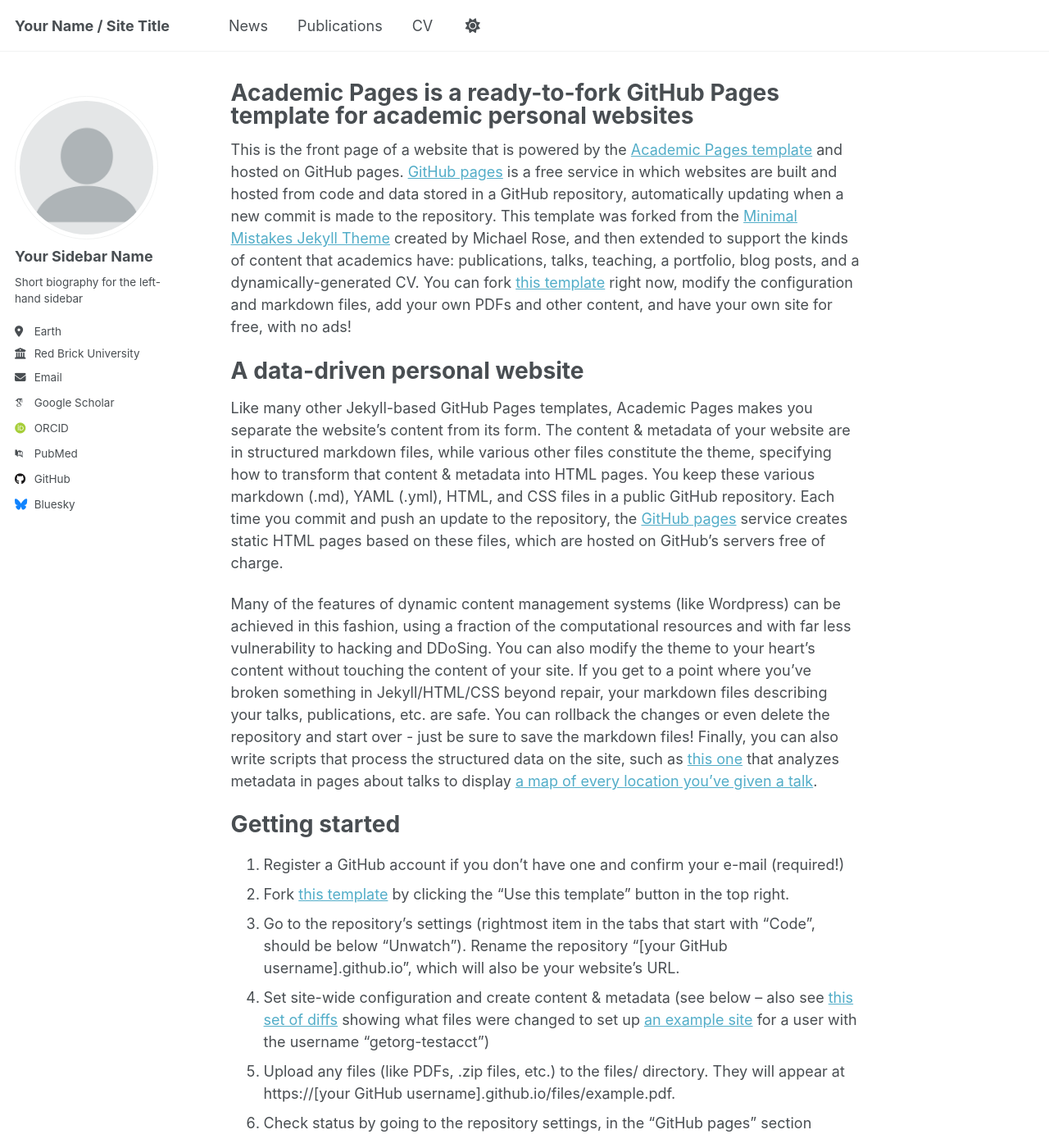
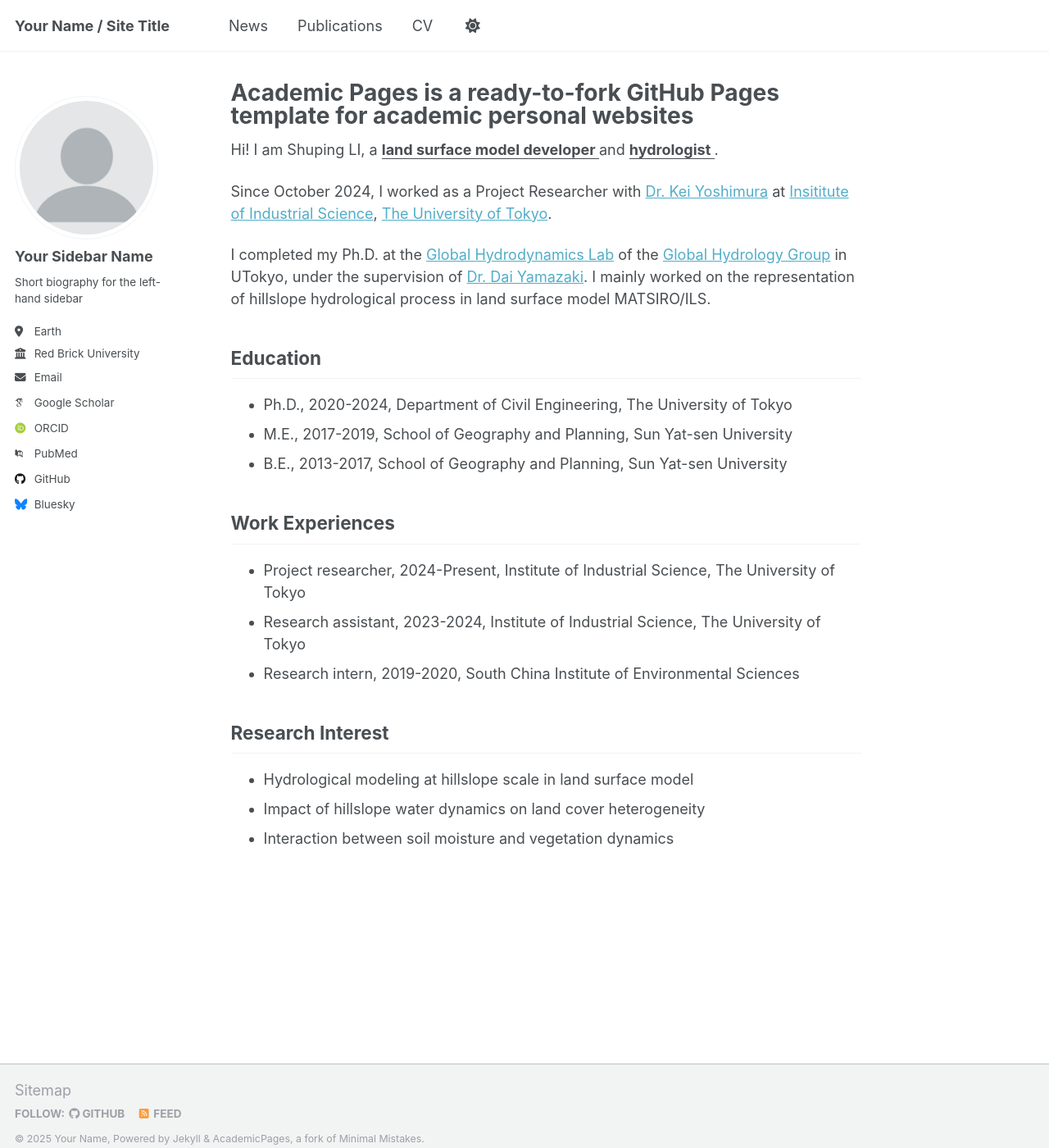
Before and after one commit to shuping-li/shuping-li.github.io, a Jekyll site: the page built from _pages/about.md, in a window 1280 px wide and 1400 px high. Shown: the whole window at 82% size. Built offline with Jekyll 4.4.1, drawn with Linux system fonts in a browser that asks for light colours; some web fonts are replaced; some of the changed text lies outside the part shown.

Commit message:
Update about.md

```diff
--- a/_pages/about.md
+++ b/_pages/about.md
@@ -6,44 +6,33 @@ redirect_from:
   - /about/
   - /about.html
 ---
+<!---
+<img src="{{ site.url }}{{ site.baseurl }}/images/IIS_logo_github.png" alt="profile" style="width: 100px; float: right; margin-left: 00px; margin-right: 20px; margin-bottom: 20px" /> <br>
+-->
+Hi! I am Shuping LI, a <u><strong> land surface model developer </strong></u> and <u><strong> hydrologist </strong></u>.
 
-This is the front page of a website that is powered by the [Academic Pages template](https://github.com/academicpages/academicpages.github.io) and hosted on GitHub pages. [GitHub pages](https://pages.github.com) is a free service in which websites are built and hosted from code and data stored in a GitHub repository, automatically updating when a new commit is made to the repository. This template was forked from the [Minimal Mistakes Jekyll Theme](https://mmistakes.github.io/minimal-mistakes/) created by Michael Rose, and then extended to support the kinds of content that academics have: publications, talks, teaching, a portfolio, blog posts, and a dynamically-generated CV. You can fork [this template](https://github.com/academicpages/academicpages.github.io) right now, modify the configuration and markdown files, add your own PDFs and other content, and have your own site for free, with no ads!
+Since October 2024, I worked as a Project Researcher with [Dr. Kei Yoshimura](https://isotope.iis.u-tokyo.ac.jp/lab-members?lang=en) at [Insititute of Industrial Science](https://www.iis.u-tokyo.ac.jp/en/), [The University of Tokyo](https://www.u-tokyo.ac.jp/en/index.html).
 
-A data-driven personal website
-======
-Like many other Jekyll-based GitHub Pages templates, Academic Pages makes you separate the website's content from its form. The content & metadata of your website are in structured markdown files, while various other files constitute the theme, specifying how to transform that content & metadata into HTML pages. You keep these various markdown (.md), YAML (.yml), HTML, and CSS files in a public GitHub repository. Each time you commit and push an update to the repository, the [GitHub pages](https://pages.github.com/) service creates static HTML pages based on these files, which are hosted on GitHub's servers free of charge.
+<!---
+<img src="{{ site.url }}{{ site.baseurl }}/images/UTokyo_logo2.png" alt="profile" style="width: 100px; float: right; margin-left: 00px; margin-right: 20px; margin-bottom: 20px" /> <br>
+-->
+I completed my Ph.D. at the [Global Hydrodynamics Lab](https://global-hydrodynamics.github.io/) of the [Global Hydrology Group](https://hydro.iis.u-tokyo.ac.jp/index_en.html) in UTokyo, under the supervision of [Dr. Dai Yamazaki](https://hydro.iis.u-tokyo.ac.jp/~yamadai/cv.html). I mainly worked on the representation of hillslope hydrological process in land surface model MATSIRO/ILS.
 
-Many of the features of dynamic content management systems (like Wordpress) can be achieved in this fashion, using a fraction of the computational resources and with far less vulnerability to hacking and DDoSing. You can also modify the theme to your heart's content without touching the content of your site. If you get to a point where you've broken something in Jekyll/HTML/CSS beyond repair, your markdown files describing your talks, publications, etc. are safe. You can rollback the changes or even delete the repository and start over - just be sure to save the markdown files! Finally, you can also write scripts that process the structured data on the site, such as [this one](https://github.com/academicpages/academicpages.github.io/blob/master/talkmap.ipynb) that analyzes metadata in pages about talks to display [a map of every location you've given a talk](https://academicpages.github.io/talkmap.html).
 
-Getting started
-======
-1. Register a GitHub account if you don't have one and confirm your e-mail (required!)
-1. Fork [this template](https://github.com/academicpages/academicpages.github.io) by clicking the "Use this template" button in the top right.
-1. Go to the repository's settings (rightmost item in the tabs that start with "Code", should be below "Unwatch"). Rename the repository "[your GitHub username].github.io", which will also be your website's URL.
-1. Set site-wide configuration and create content & metadata (see below -- also see [this set of diffs](http://archive.is/3TPas) showing what files were changed to set up [an example site](https://getorg-testacct.github.io) for a user with the username "getorg-testacct")
-1. Upload any files (like PDFs, .zip files, etc.) to the files/ directory. They will appear at https://[your GitHub username].github.io/files/example.pdf.
-1. Check status by going to the repository settings, in the "GitHub pages" section
+Education
+------
+- Ph.D., 2020-2024, Department of Civil Engineering, The University of Tokyo
+- M.E., 2017-2019, School of Geography and Planning, Sun Yat-sen University
+- B.E., 2013-2017, School of Geography and Planning, Sun Yat-sen University
 
-Site-wide configuration
+Work Experiences
 ------
-The main configuration file for the site is in the base directory in [_config.yml](https://github.com/academicpages/academicpages.github.io/blob/master/_config.yml), which defines the content in the sidebars and other site-wide features. You will need to replace the default variables with ones about yourself and your site's github repository. The configuration file for the top menu is in [_data/navigation.yml](https://github.com/academicpages/academicpages.github.io/blob/master/_data/navigation.yml). For example, if you don't have a portfolio or blog posts, you can remove those items from that navigation.yml file to remove them from the header.
+- Project researcher, 2024-Present, Institute of Industrial Science, The University of Tokyo
+- Research assistant, 2023-2024, Institute of Industrial Science, The University of Tokyo
+- Research intern, 2019-2020, South China Institute of Environmental Sciences
 
-Create content & metadata
+Research Interest
 ------
-For site content, there is one markdown file for each type of content, which are stored in directories like _publications, _talks, _posts, _teaching, or _pages. For example, each talk is a markdown file in the [_talks directory](https://github.com/academicpages/academicpages.github.io/tree/master/_talks). At the top of each markdown file is structured data in YAML about the talk, which the theme will parse to do lots of cool stuff. The same structured data about a talk is used to generate the list of talks on the [Talks page](https://academicpages.github.io/talks), each [individual page](https://academicpages.github.io/talks/2012-03-01-talk-1) for specific talks, the talks section for the [CV page](https://academicpages.github.io/cv), and the [map of places you've given a talk](https://academicpages.github.io/talkmap.html) (if you run this [python file](https://github.com/academicpages/academicpages.github.io/blob/master/talkmap.py) or [Jupyter notebook](https://github.com/academicpages/academicpages.github.io/blob/master/talkmap.ipynb), which creates the HTML for the map based on the contents of the _talks directory).
-
-**Markdown generator**
-
-The repository includes [a set of Jupyter notebooks](https://github.com/academicpages/academicpages.github.io/tree/master/markdown_generator
-) that converts a CSV containing structured data about talks or presentations into individual markdown files that will be properly formatted for the Academic Pages template. The sample CSVs in that directory are the ones I used to create my own personal website at stuartgeiger.com. My usual workflow is that I keep a spreadsheet of my publications and talks, then run the code in these notebooks to generate the markdown files, then commit and push them to the GitHub repository.
-
-How to edit your site's GitHub repository
-------
-Many people use a git client to create files on their local computer and then push them to GitHub's servers. If you are not familiar with git, you can directly edit these configuration and markdown files directly in the github.com interface. Navigate to a file (like [this one](https://github.com/academicpages/academicpages.github.io/blob/master/_talks/2012-03-01-talk-1.md) and click the pencil icon in the top right of the content preview (to the right of the "Raw | Blame | History" buttons). You can delete a file by clicking the trashcan icon to the right of the pencil icon. You can also create new files or upload files by navigating to a directory and clicking the "Create new file" or "Upload files" buttons.
-
-Example: editing a markdown file for a talk
-![Editing a markdown file for a talk](/images/editing-talk.png)
-
-For more info
-------
-More info about configuring Academic Pages can be found in [the guide](https://academicpages.github.io/markdown/), the [growing wiki](https://github.com/academicpages/academicpages.github.io/wiki), and you can always [ask a question on GitHub](https://github.com/academicpages/academicpages.github.io/discussions). The [guides for the Minimal Mistakes theme](https://mmistakes.github.io/minimal-mistakes/docs/configuration/) (which this theme was forked from) might also be helpful.
+- Hydrological modeling at hillslope scale in land surface model
+- Impact of hillslope water dynamics on land cover heterogeneity
+- Interaction between soil moisture and vegetation dynamics
```
